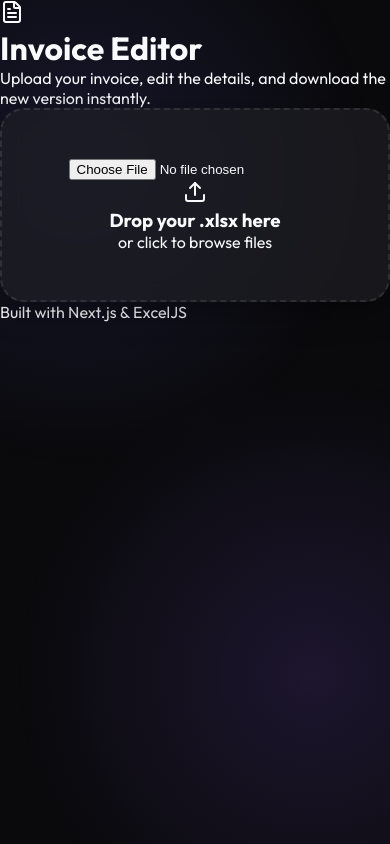
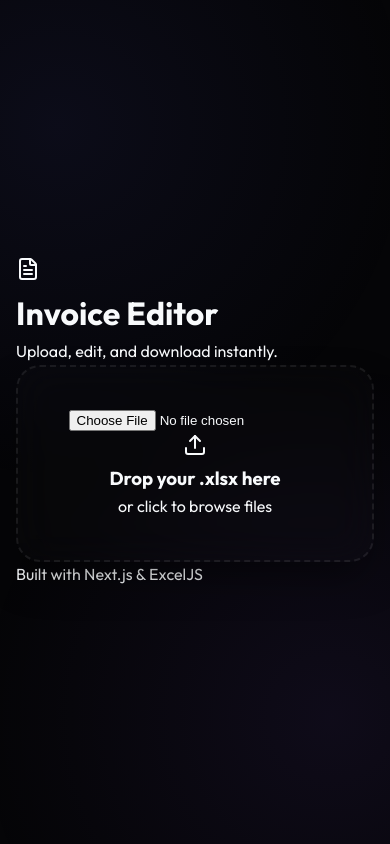
Before and after one commit to dontahor/excel-invoice-editor, a Next.js app: page /excel-invoice-editor/ in a window 390 px wide. Built offline with nearby package versions, Linux system fonts and the light colour scheme.

Commit message:
Enhance UI: Premium design, mobile responsiveness, and date picker

```diff
--- a/package.json
+++ b/package.json
@@ -9,11 +9,13 @@
     "lint": "eslint"
   },
   "dependencies": {
+    "@types/react-datepicker": "^6.2.0",
     "exceljs": "^4.4.0",
     "framer-motion": "^12.23.26",
     "lucide-react": "^0.562.0",
     "next": "16.1.0",
     "react": "19.2.3",
+    "react-datepicker": "^9.1.0",
     "react-dom": "19.2.3"
   },
   "devDependencies": {
--- a/src/app/globals.css
+++ b/src/app/globals.css
@@ -1,21 +1,25 @@
 @import url('https://fonts.googleapis.com/css2?family=Outfit:wght@300;400;500;600;700&display=swap');
+@import "react-datepicker/dist/react-datepicker.css";
 
 :root {
-  --background: #0a0a0c;
+  --background: #050507;
   --foreground: #f8fafc;
   --primary: #6366f1;
   --primary-hover: #4f46e5;
   --secondary: #1e1e24;
   --accent: #8b5cf6;
-  --card-bg: rgba(30, 30, 36, 0.7);
-  --border: rgba(255, 255, 255, 0.1);
+  --card-bg: rgba(20, 20, 25, 0.6);
+  --border: rgba(255, 255, 255, 0.08);
   --glass: rgba(255, 255, 255, 0.03);
+  --glass-hover: rgba(255, 255, 255, 0.06);
+  --success: #10b981;
 }
 
 * {
   box-sizing: border-box;
   padding: 0;
   margin: 0;
+  -webkit-tap-highlight-color: transparent;
 }
 
 body {
@@ -24,6 +28,7 @@ body {
   color: var(--foreground);
   min-height: 100vh;
   overflow-x: hidden;
+  line-height: 1.6;
 }
 
 .bg-gradient {
@@ -33,70 +38,91 @@ body {
   width: 100%;
   height: 100%;
   background:
-    radial-gradient(circle at 20% 20%, rgba(99, 102, 241, 0.15) 0%, transparent 40%),
-    radial-gradient(circle at 80% 80%, rgba(139, 92, 246, 0.15) 0%, transparent 40%);
+    radial-gradient(circle at 15% 15%, rgba(99, 102, 241, 0.08) 0%, transparent 45%),
+    radial-gradient(circle at 85% 85%, rgba(139, 92, 246, 0.08) 0%, transparent 45%);
   z-index: -1;
+  pointer-events: none;
+}
+
+.container {
+  max-width: 800px;
+  margin: 0 auto;
+  padding: 2rem 1.5rem;
+  min-height: 100vh;
+  display: flex;
+  flex-direction: column;
+  justify-content: center;
 }
 
 .glass-card {
   background: var(--card-bg);
-  backdrop-filter: blur(12px);
+  backdrop-filter: blur(20px);
+  -webkit-backdrop-filter: blur(20px);
   border: 1px solid var(--border);
-  border-radius: 24px;
-  padding: 2rem;
-  box-shadow: 0 8px 32px rgba(0, 0, 0, 0.4);
+  border-radius: 32px;
+  padding: 2.5rem;
+  box-shadow: 0 20px 40px -10px rgba(0, 0, 0, 0.5);
+  transition: transform 0.3s ease, box-shadow 0.3s ease;
 }
 
 .input-group {
-  margin-bottom: 1.5rem;
+  margin-bottom: 1.75rem;
 }
 
 .input-label {
   display: block;
-  font-size: 0.875rem;
+  font-size: 0.9rem;
   font-weight: 500;
-  margin-bottom: 0.5rem;
+  margin-bottom: 0.75rem;
   color: #94a3b8;
+  letter-spacing: 0.02em;
 }
 
-.input-field {
+.input-field,
+.react-datepicker__input-container input {
   width: 100%;
   background: var(--glass);
   border: 1px solid var(--border);
-  border-radius: 12px;
-  padding: 0.75rem 1rem;
+  border-radius: 16px;
+  padding: 1rem 1.25rem;
   color: white;
   font-size: 1rem;
+  font-family: inherit;
   transition: all 0.2s ease;
 }
 
-.input-field:focus {
+.input-field:focus,
+.react-datepicker__input-container input:focus {
   outline: none;
   border-color: var(--primary);
-  box-shadow: 0 0 0 2px rgba(99, 102, 241, 0.2);
+  background: var(--glass-hover);
+  box-shadow: 0 0 0 4px rgba(99, 102, 241, 0.1);
 }
 
 .btn {
   display: inline-flex;
   align-items: center;
   justify-content: center;
-  padding: 0.75rem 1.5rem;
-  border-radius: 12px;
+  padding: 1rem 2rem;
+  border-radius: 16px;
   font-weight: 600;
   cursor: pointer;
   transition: all 0.2s ease;
   border: none;
-  gap: 0.5rem;
+  gap: 0.75rem;
+  font-size: 1rem;
+  width: 100%;
 }
 
 .btn-primary {
-  background: var(--primary);
+  background: linear-gradient(135deg, var(--primary), var(--accent));
   color: white;
+  box-shadow: 0 4px 12px rgba(99, 102, 241, 0.3);
 }
 
 .btn-primary:hover {
-  background: var(--primary-hover);
-  transform: translateY(-1px);
+  transform: translateY(-2px);
+  box-shadow: 0 8px 20px rgba(99, 102, 241, 0.4);
 }
 
 .btn-secondary {
@@ -106,21 +132,101 @@ body {
 }
 
 .btn-secondary:hover {
-  background: rgba(255, 255, 255, 0.1);
+  background: var(--glass-hover);
+  border-color: rgba(255, 255, 255, 0.2);
 }
 
 .upload-zone {
   border: 2px dashed var(--border);
   border-radius: 24px;
-  padding: 3rem;
+  padding: 4rem 2rem;
   text-align: center;
   transition: all 0.3s ease;
   cursor: pointer;
+  background: rgba(255, 255, 255, 0.01);
 }
 
-.upload-zone:hover {
+.upload-zone:hover,
+.upload-zone.active {
   border-color: var(--primary);
   background: rgba(99, 102, 241, 0.05);
+  transform: scale(1.01);
+}
+
+/* Datepicker Customization */
+.react-datepicker-wrapper {
+  width: 100%;
+}
+
+.react-datepicker {
+  background-color: #1e1e24 !important;
+  border: 1px solid var(--border) !important;
+  border-radius: 16px !important;
+  font-family: 'Outfit', sans-serif !important;
+  box-shadow: 0 10px 30px rgba(0, 0, 0, 0.5) !important;
+  padding: 1rem !important;
+}
+
+.react-datepicker__header {
+  background-color: transparent !important;
+  border-bottom: 1px solid var(--border) !important;
+}
+
+.react-datepicker__current-month {
+  color: white !important;
+  font-weight: 600 !important;
+  margin-bottom: 0.5rem !important;
+}
+
+.react-datepicker__day-name {
+  color: #94a3b8 !important;
+}
+
+.react-datepicker__day {
+  color: white !important;
+  border-radius: 8px !important;
+  transition: all 0.2s !important;
+}
+
+.react-datepicker__day:hover {
+  background-color: var(--glass-hover) !important;
+}
+
+.react-datepicker__day--selected {
+  background-color: var(--primary) !important;
+  font-weight: 600 !important;
+}
+
+.react-datepicker__day--keyboard-selected {
+  background-color: var(--glass) !important;
+}
+
+.react-datepicker__triangle {
+  display: none !important;
+}
+
+/* Mobile Optimizations */
+@media (max-width: 640px) {
+  .container {
+    padding: 1rem;
+  }
+
+  .glass-card {
+    padding: 1.5rem;
+    border-radius: 24px;
+  }
+
+  h1 {
+    font-size: 2rem !important;
+  }
+
+  .upload-zone {
+    padding: 2.5rem 1.5rem;
+  }
+
+  .btn {
+    padding: 0.875rem 1.5rem;
+  }
 }
 
 .animate-float {
@@ -128,6 +234,13 @@ body {
 }
 
 @keyframes float {
-  0%, 100% { transform: translateY(0); }
-  50% { transform: translateY(-10px); }
+
+  0%,
+  100% {
+    transform: translateY(0);
+  }
+
+  50% {
+    transform: translateY(-10px);
+  }
 }
--- a/src/app/page.tsx
+++ b/src/app/page.tsx
@@ -1,8 +1,9 @@
 'use client';
 
-import React, { useState, useCallback } from 'react';
-import { Upload, Download, FileText, Calendar, Hash, CheckCircle2, ArrowRight } from 'lucide-react';
+import React, { useState } from 'react';
+import { Upload, Download, FileText, Calendar, Hash, CheckCircle2, ArrowRight, X } from 'lucide-react';
 import { motion, AnimatePresence } from 'framer-motion';
+import DatePicker from 'react-datepicker';
 import { parseExcel, generateExcel, ExcelData } from '@/lib/excel';
 
 export default function ExcelEditor() {
@@ -59,14 +60,21 @@ export default function ExcelEditor() {
     }
   };
 
+  // Helper to safely parse date string to Date object
+  const getDateObject = (dateStr: string) => {
+    if (!dateStr) return new Date();
+    const date = new Date(dateStr);
+    return isNaN(date.getTime()) ? new Date() : date;
+  };
+
   return (
-    <main className="min-h-screen p-8 md:p-24 flex flex-col items-center justify-center relative">
+    <main className="container">
       <div className="bg-gradient" />
 
       <motion.div
         initial={{ opacity: 0, y: 20 }}
         animate={{ opacity: 1, y: 0 }}
-        className="max-w-2xl w-full"
+        className="w-full max-w-2xl mx-auto"
       >
         <header className="text-center mb-12">
           <motion.div
@@ -75,8 +83,8 @@ export default function ExcelEditor() {
           >
             <FileText className="w-12 h-12 text-indigo-500" />
           </motion.div>
-          <h1 className="text-5xl font-bold mb-4 tracking-tight">Invoice Editor</h1>
-          <p className="text-slate-400 text-lg">Upload your invoice, edit the details, and download the new version instantly.</p>
+          <h1 className="text-4xl md:text-5xl font-bold mb-4 tracking-tight">Invoice Editor</h1>
+          <p className="text-slate-400 text-lg">Upload, edit, and download instantly.</p>
         </header>
 
         <AnimatePresence mode="wait">
@@ -95,7 +103,7 @@ export default function ExcelEditor() {
                 className="sr-only"
                 id="file-upload"
               />
-              <label htmlFor="file-upload" className="cursor-pointer flex flex-col items-center">
+              <label htmlFor="file-upload" className="cursor-pointer flex flex-col items-center w-full h-full">
                 <div className="p-6 rounded-full bg-white/5 mb-6 group-hover:bg-indigo-500/20 transition-colors">
                   <Upload className="w-10 h-10 text-slate-400" />
                 </div>
@@ -110,57 +118,66 @@ export default function ExcelEditor() {
               animate={{ opacity: 1, x: 0 }}
               className="glass-card space-y-8"
             >
-              <div className="flex items-center justify-between mb-4">
-                <div className="flex items-center gap-3">
-                  <div className="p-2 rounded-lg bg-indigo-500/20">
+              <div className="flex items-center justify-between mb-6 pb-6 border-b border-white/10">
+                <div className="flex items-center gap-3 overflow-hidden">
+                  <div className="p-2 rounded-lg bg-indigo-500/20 flex-shrink-0">
                     <CheckCircle2 className="w-5 h-5 text-indigo-500" />
                   </div>
-                  <span className="font-medium text-slate-300">{file?.name}</span>
+                  <span className="font-medium text-slate-300 truncate">{file?.name}</span>
                 </div>
                 <button
                   onClick={() => setData(null)}
-                  className="text-sm text-slate-500 hover:text-white transition-colors"
+                  className="p-2 hover:bg-white/5 rounded-lg transition-colors text-slate-400 hover:text-white"
+                  title="Close and upload new file"
                 >
-                  Change File
+                  <X className="w-5 h-5" />
                 </button>
               </div>
 
-              <div className="grid gap-6">
+              <div className="space-y-6">
                 <div className="input-group">
                   <label className="input-label flex items-center gap-2">
-                    <Hash className="w-4 h-4" /> Invoice Number
+                    <Hash className="w-4 h-4 text-indigo-400" /> Invoice Number
                   </label>
                   <input
                     type="text"
                     value={data.invoiceNumber}
                     onChange={(e) => setData({ ...data, invoiceNumber: e.target.value })}
                     className="input-field"
-                    placeholder="e.target.value"
+                    placeholder="e.g. 38"
                   />
                 </div>
 
                 <div className="input-group">
                   <label className="input-label flex items-center gap-2">
-                    <Calendar className="w-4 h-4" /> Invoice Date
+                    <Calendar className="w-4 h-4 text-indigo-400" /> Invoice Date
                   </label>
-                  <input
-                    type="date"
-                    value={data.invoiceDate}
-                    onChange={(e) => setData({ ...data, invoiceDate: e.target.value })}
-                    className="input-field"
-                  />
+                  <div className="relative">
+                    <DatePicker
+                      selected={getDateObject(data.invoiceDate)}
+                      onChange={(date: Date | null) => {
+                        if (date) {
+                          setData({ ...data, invoiceDate: date.toISOString().split('T')[0] });
+                        }
+                      }}
+                      dateFormat="yyyy-MM-dd"
+                      className="input-field w-full"
+                      wrapperClassName="w-full"
+                      showPopperArrow={false}
+                    />
+                  </div>
                 </div>
 
                 <div className="input-group">
                   <label className="input-label flex items-center gap-2">
-                    <ArrowRight className="w-4 h-4" /> Date Range
+                    <ArrowRight className="w-4 h-4 text-indigo-400" /> Date Range
                   </label>
                   <input
                     type="text"
                     value={data.dateRange}
                     onChange={(e) => setData({ ...data, dateRange: e.target.value })}
                     className="input-field"
-                    placeholder="15/12/2025 - 19/12/2025"
+                    placeholder="DD/MM/YYYY - DD/MM/YYYY"
                   />
                 </div>
               </div>
@@ -168,7 +185,7 @@ export default function ExcelEditor() {
               <button
                 onClick={handleDownload}
                 disabled={isProcessing}
-                className="btn btn-primary w-full py-4 text-lg"
+                className="btn btn-primary w-full py-4 text-lg mt-4"
               >
                 {isProcessing ? (
                   <div className="w-6 h-6 border-2 border-white/30 border-t-white rounded-full animate-spin" />
@@ -189,8 +206,8 @@ export default function ExcelEditor() {
         </AnimatePresence>
       </motion.div>
 
-      <footer className="mt-12 text-slate-600 text-sm">
-        Built with Next.js & ExcelJS
+      <footer className="mt-12 text-center text-slate-600 text-sm">
+        <p>Built with Next.js & ExcelJS</p>
       </footer>
     </main>
   );
```
Also changed, not shown: 1 other file (tests, documents, lock files or other folders).
